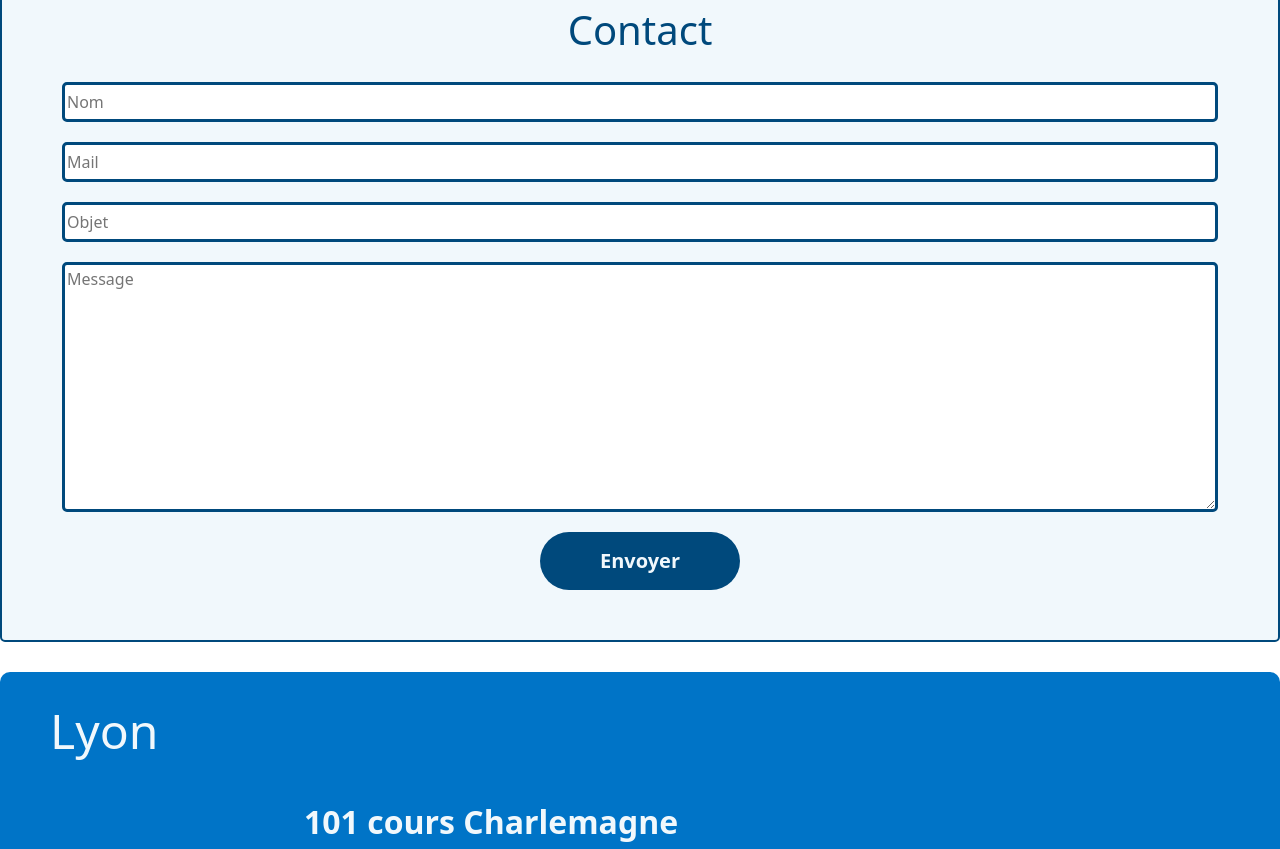
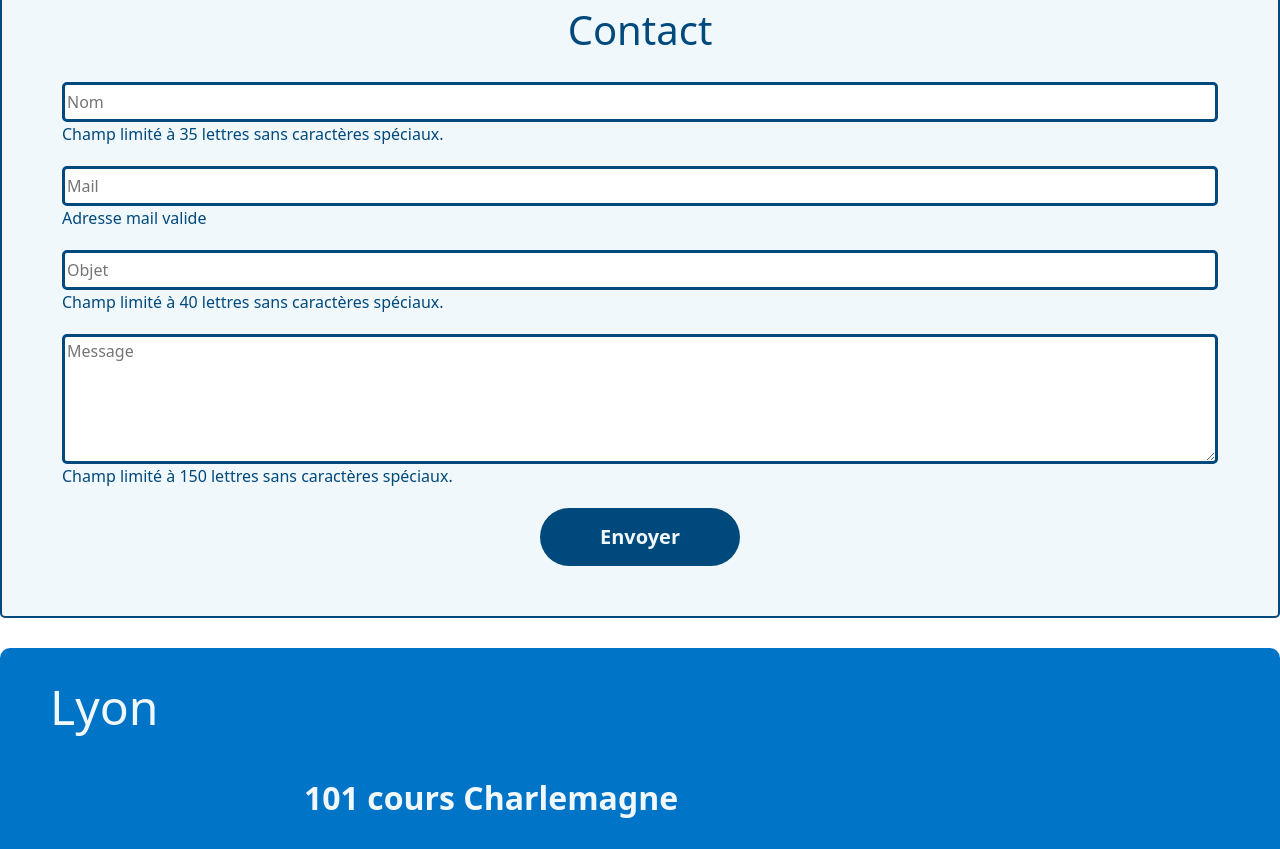
Before and after one commit to Cocotte123/trouvetonartisan, a React (Create React App) app: page /artisan/10 in a window 1280 px wide. Shown: the part 1180-2029 px from the top of the page. Built offline with nearby package versions, Linux system fonts and the light colour scheme.

Commit message:
.env et sanitize input

```diff
--- a/package.json
+++ b/package.json
@@ -16,6 +16,7 @@
     "web-vitals": "^2.1.4"
   },
   "scripts": {
+
     "start": "react-scripts start",
     "build": "react-scripts build",
     "test": "react-scripts test",
--- a/src/components/Contact/Contact.css
+++ b/src/components/Contact/Contact.css
@@ -25,7 +25,6 @@
     border-radius: 5px;
     margin-left: 40px;
     margin-right: 40px;
-    margin-bottom: 20px;
     height: 40px;
 }
 
@@ -34,7 +33,7 @@
     border-radius: 5px;
     margin-left: 40px;
     margin-right: 40px;
-    margin-bottom: 20px;
+
 }
 
 #ficheArtisanFormContact button {
@@ -51,6 +50,23 @@
     margin-left: auto;
     margin-right: auto;
     margin-bottom: 30px;
+}
+
+#ficheArtisanFormContact span {
+    color: #00497C;
+    display: none;
+    text-align:left;
+    margin-left: 40px;
+    margin-bottom: 20px;
+
+}
+
+#ficheArtisanFormContact input:invalid ~ span {
+    display: block;
+}
+
+#ficheArtisanFormContact textarea:invalid ~ span {
+    display: block;
 }
 
 @media screen and (max-width: 900px) {
@@ -90,4 +106,8 @@
         font-size: 16px;
 
     }
+
+    #ficheArtisanFormContact span {
+        margin-left: 10px;
+    }
 }
--- a/src/components/Contact/Contact.jsx
+++ b/src/components/Contact/Contact.jsx
@@ -22,16 +22,21 @@ const Contact = () => {
           );
           e.target.reset()
       };
-      console.log(process.env)
+
 
     return (
             <div id="ficheArtisanContact">
                 <h2>Contact</h2>
                 <form id="ficheArtisanFormContact" ref={form} onSubmit={sendEmail}>
-                    <input type="text" placeholder="Nom" name="prospectName" required />
-                    <input type="email" placeholder="Mail" name="prospectMail" required />
-                    <input type="text" placeholder="Objet" name="prospectObject" required />
-                    <textarea name="propsectMessage" placeholder="Message" cols="30" rows="10"/>
+
+                    <input type="text" placeholder="Nom" name="prospectName" required pattern="[a-zA-Z]+[ ][a-zA-Z]+" maxLength={35} />
+                    <span>Champ limité à 35 lettres sans caractères spéciaux.</span>
+                    <input type="text" placeholder="Mail" name="prospectMail" required pattern="[a-z0-9._%+\-]+@[a-z0-9.\-]+\.[a-z]{2,3}$" />
+                    <span>Adresse mail valide</span>
+                    <input type="text" placeholder="Objet" name="prospectObject" maxLength={40} required pattern="[^-,`,$,]+" />
+                    <span>Champ limité à 40 lettres sans caractères spéciaux.</span>
+                    <textarea name="propsectMessage" placeholder="Message" cols="30" rows="5" maxLength={150}  required pattern="[^-,`,$,]+"/>
+                    <span>Champ limité à 150 lettres sans caractères spéciaux.</span>
                     <button type="submit">Envoyer</button>
                 </form>
             </div>
```
Also changed, not shown: src/App.js (+6 -3 lines).
